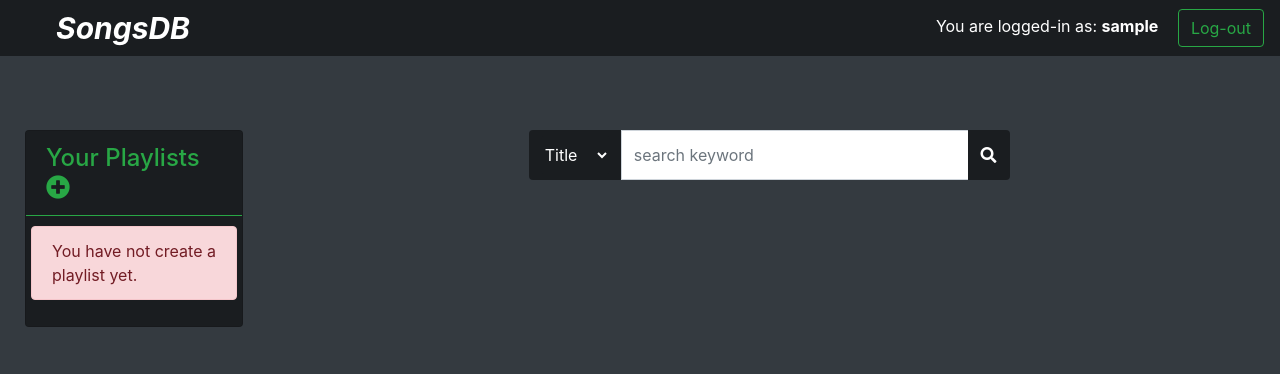
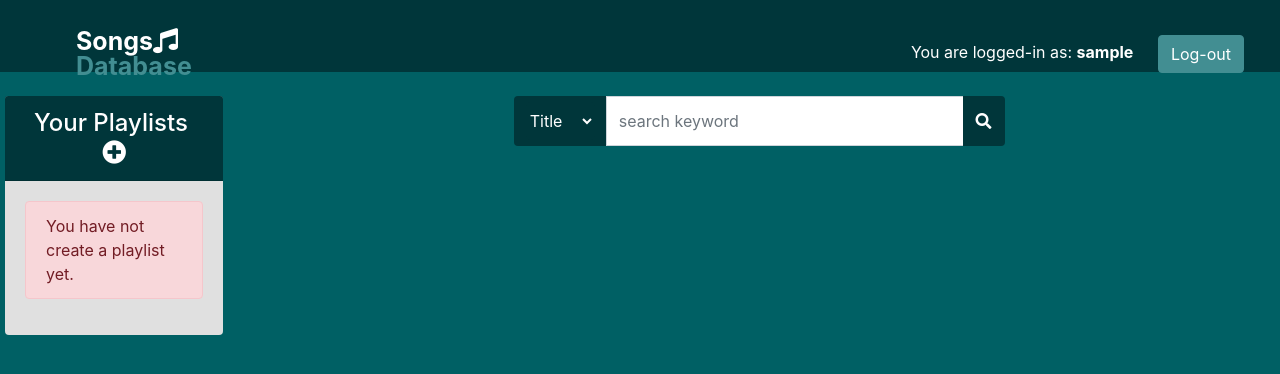
Before and after one commit to granaderos/Songs-DB, a Django app: page / in a window 1280 px wide. Shown: the top 374 px of the page. Run offline with Django 3.2, Linux system fonts and the light colour scheme; the visitor is signed in with stand-in values (Sample User, id 1); data that the repository does not hold is empty; some libraries are stand-ins or nearby versions.

Commit message:
Change the UI color scheme

```diff
--- a/songs/static/css/styles.css
+++ b/songs/static/css/styles.css
@@ -1,51 +1,61 @@
 #header, #btn_search, #sign_container, #login_container{
-    background-color: #1A1D20 !important;
+    background-color: #00363a !important;
 }
 
-#header #logo{
+#header{
+    height: 72px !important;
+}
+#logo{
     font-family: -apple-system, BlinkMacSystemFont, 'Segoe UI', Roboto, Oxygen, Ubuntu, Cantarell, 'Open Sans', 'Helvetica Neue', sans-serif;
-    margin-left: 40px;
-    font-size: 30px;
-    font-weight: bolder;
-    line-height: 30px;
-    font-style: oblique;
+    font-size: 25px;
+    font-weight: bold;
+    line-height: 25px;
+    margin-left: 60px;
+    margin-top: 15px;
 }
 
-.log{
+#logo p{
+    color: #428e92;
+}
+
+.log, .log span{
     color: white;
     margin-bottom: 0px;
-    margin-right: 15px;
+    margin-right: 20px;
+    margin-left: 15px;
 }
+#header .login a, .log a{
+    color: white;
+    background-color: #428e92  !important;
+    border-color: #428e92  !important;
 
-#header button{
-    color:white;
-    background-color: green;
 }
-
 .sticky-top {
     top: 0;
 }
 
 body{
-    background-color:#343a40;
+    background-color:#006064;
     position: relative ;
 }
 
 #search span{
-    background-color: #1A1D20;
+    background-color: #00363a;
     border: none;
     color: white;
 }
 #search select {
-    background-color: #1A1D20;
+    background-color: #00363a;
     border: none;
     color: white;
     padding: 0px;
 }
-
+#form_search_song{
+    margin-top: 24px;
+}
 #genrestyle{
     padding: 10px;
-    margin-bottom: 20px;
+    margin-bottom: 10px 50px;
     height: 320px;
     width: 251px;
     background-color:none;
@@ -55,14 +65,16 @@ body{
     text-align: center;
     vertical-align: middle;
     line-height: 300px;
-    color: black;
+    color: white;
     font-weight: 600;
 }
 
 #genrestyle div{
     border-radius: 15px;
     height: 300px;
-    background-image: linear-gradient( #d6fff0, #42f480);
+    background-color: #428e92;
+    border: 2px solid white;
+    box-shadow: 5px 10px #00363a
 }
 
 .table, .backbtn, .container a, #sign h2, #sign label, #btn_search i{
@@ -83,14 +95,14 @@ body{
 }
 
 #sign_container h2{
-    color:#28a745;
-    font-weight: bolder;
+    color:white  !important;
+    font-weight: bold;
 }
 
 #btnlogin, #btncancel, .create_user_btn input{
     color: white;
-    background-color: #28a745;
-    border-color: #28a745;
+    background-color: #428e92  !important;
+    border-color: #428e92 !important;
     height: 50px;
     line-height: 38px;
     font-weight: bold;
@@ -98,22 +110,27 @@ body{
 
 #playlistContainer{
     padding:0px;
-    margin-left: 40px;
+    margin-left: 20px;
     margin-top:24px;
+    border:none;
+
+}
+
+#playlistContainer .card{
+    background-color: #e0e0e0;
+    color:black;
+    height:100%;
+    height:100%;
     border:none;
 }
 
-#playlistContainer .card{
-    background-color: #1A1D20;
-    color:white;
-}
-
 #playlistContainer .card-header, h4{
-    background-color:#1A1D20;
-    color: #28a745;
-    border-color: #28a745;
+    background-color:#00363a;
+    color: white;
     line-height: 30px;
     margin-bottom: 0px;
+
+    border-color: none;
 }
 
 #playlistContainer i{
@@ -121,7 +138,10 @@ body{
 }
 
 #table_playlists a{
-    color:#28a745;
+    color:black;
+}
+#table_playlists td{
+    padding:5px;
 }
 
 .btn-primary, .btn-danger{
@@ -138,6 +158,10 @@ body{
     display: none;
 }
 
-#genre_container, #main_container, #playlistContainer, #sign_container, #login_container{
+#genre_container, #sign_container, #login_container, #player_div, #tbody_songs {
     margin-top: 50px;
 }
+
+#genre_container .alert, #tbody_songs .alert{
+    background-color: #e0e0e0;
+}
--- a/songs/templates/songs/base.html
+++ b/songs/templates/songs/base.html
@@ -17,11 +17,14 @@
 
     </head>
     <body >
+
         <nav class="navbar navbar-dark bg-dark navbar-fixed-top sticky-top" id="header">
-                <a class="navbar-brand" id="logo" href="{% url 'index' %}">SongsDB</a>
+            <div>
+                <a class="navbar-brand" id="logo" href="{% url 'index' %}">Songs<i class="fas fa-music"></i><br><p>Database</p></a>
+            </div>
             {% if user.is_authenticated %}
-                    <div>
-                        <span class="log">You are logged-in as: <strong>{{ user.username }}</strong></span>
+                <div class="log">
+                    <span>You are logged-in as: <strong>{{ user.username }}</strong></span>
                     <a href="{% url 'logout' %}?next={% url 'index' %}" class="btn btn-outline-success my-2 my-sm-0">Log-out</a>
                 </div>
             {% else %}
@@ -31,22 +34,23 @@
                 </div>
             {% endif %}
         </nav>
-        <br>
-        <div class="row">
+
+
+        <div class="row" >
             {% if user.is_authenticated %}
                 <div class="col-md-2" id="playlistContainer">
                     <div class="card">
-                        <div class="card-header">
+                        <div class="card-header text-center">
                             <h4>Your Playlists&nbsp;<i title="Add a playlist" class="fa fa-plus-circle" data-toggle="modal" data-target="#modal_add_playlist"></i></h4>
 
                         </div>
-                        <div class="card-body" style="padding: 10px 5px 10px 5px">
+                        <div class="card-body">
                             <table id="table_playlists">
                                 {% for playlist in playlists %}
                                     <tr id="tr_playlist_{{ playlist.id }}">
-                                        <td style="padding: 5px;"><i title="Rename playlist" onclick="rename_playlist('{{ playlist.id }}', '{{ playlist.name }}')" class="fa fa-edit"></i></td>
-                                        <td style="padding: 5px;"><i title="Delete playlist" onclick="remove_playlist('{{ playlist.id }}', '{{ playlist.name }}')" class="fa fa-trash-alt"></i></td>
-                                        <td style="padding: 5px;"><a href="{% url 'playlist_songs' playlist.id %}" id="a_playlist_{{ playlist.id }}">{{ playlist }}</a></td>
+                                        <td><i title="Rename playlist" onclick="rename_playlist('{{ playlist.id }}', '{{ playlist.name }}')" class="fa fa-edit"></i></td>
+                                        <td><i title="Delete playlist" onclick="remove_playlist('{{ playlist.id }}', '{{ playlist.name }}')" class="fa fa-trash-alt"></i></td>
+                                        <td><a href="{% url 'playlist_songs' playlist.id %}" id="a_playlist_{{ playlist.id }}">{{ playlist }}</a></td>
                                     </tr>
                                 {% empty %}
                                     <p id="p_no_playlist_message" class="alert alert-danger">You have not create a playlist yet.</p>
--- a/songs/templates/songs/player.html
+++ b/songs/templates/songs/player.html
@@ -5,7 +5,7 @@
         <input type="hidden" value="0" id="previous_playing_song_id" />
     </p>
     <div>
-        <i title="Previous" onclick="play_previous()" style="cursor: pointer; font-size: 50px;" class="fa fa-caret-left"></i>
+        <i title="Previous" id="prevbtn" onclick="play_previous()" class="fa fa-caret-left"></i>
         <audio controls preload="auto" id="audio_currently_playing" onclick="paused_played()">
             <source id="audio_source" src="" type="audio/mpeg">
         </audio>
--- a/songs/templates/songs/playlist_songs.html
+++ b/songs/templates/songs/playlist_songs.html
@@ -6,7 +6,7 @@
 {% load escape_quotes %}
 {% block body %}
 
-    <div class="container">
+    <div class="container" id="tbody_songs">
         <h2 class="alert alert-info">Playlist: <strong>{{ playlist }}</strong></h2>
 
         <table class="table">
@@ -22,7 +22,7 @@
                 <th>Album</th>
                 <th>Genre</th>
             </tr>
-            <tbody id="tbody_songs">
+            <tbody>
                 {% for song in songs %}
                     <tr id="song_tr_{{ forloop.counter }}">
                         <td>{{ forloop.counter }}</td>
--- a/songs/templates/songs/songs.html
+++ b/songs/templates/songs/songs.html
@@ -1,6 +1,6 @@
 {% load escape_quotes %}
 
-<table class="table">
+<table class="table table-hover">
     <tr>
         <th></th>
         {% if user.is_authenticated %}
```
Lines whose indentation alone changed are shown as unchanged.
